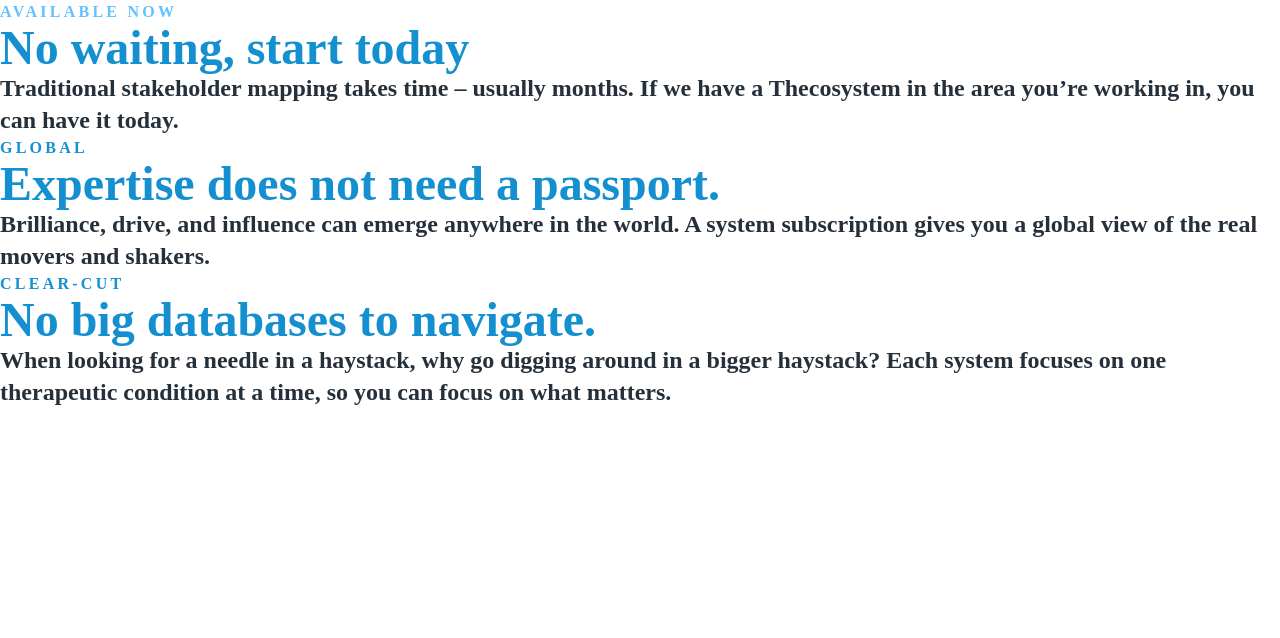
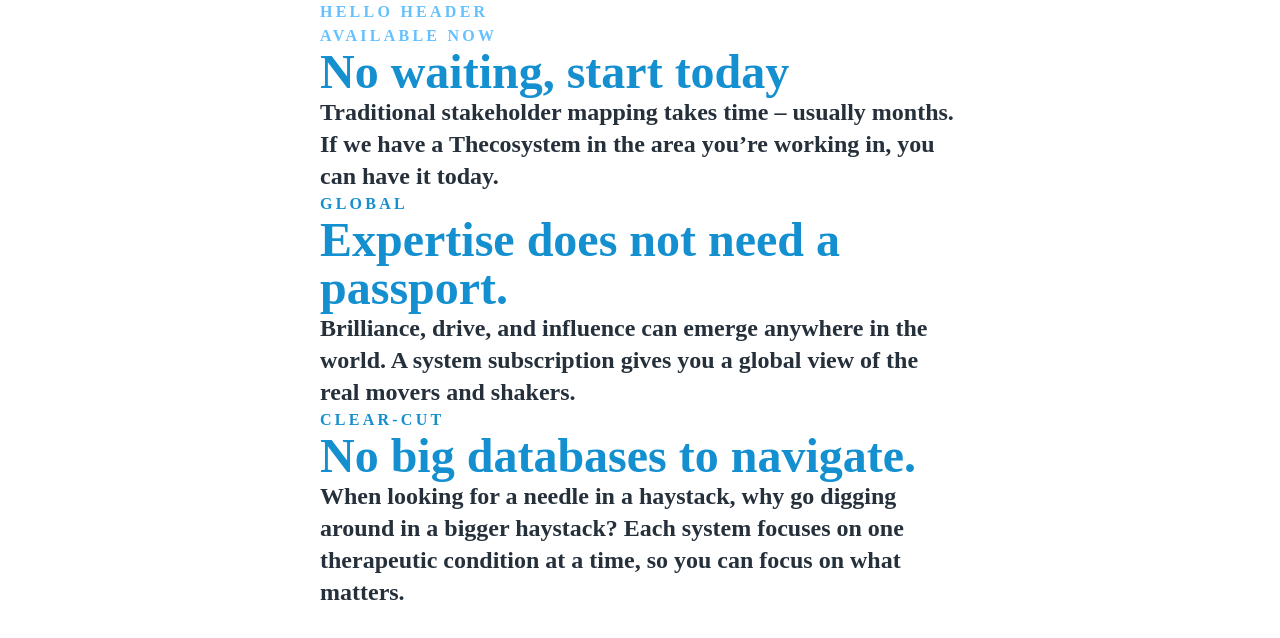
Before and after one commit to stevefaeembra/demo14082023, a website: page src/index.html in a window 1280 px wide. Drawn offline with Linux system fonts and the light colour scheme.

Commit message:
center it

```diff
--- a/src/index.html
+++ b/src/index.html
@@ -6,8 +6,11 @@
   <link rel="stylesheet" href="./output.css">
   <title>Document</title>
 </head>
-<body>
-  <header></header>
+<body class="flex flex-col w-full justify-center">
+  <div class="mx-auto w-1/2">
+  <header>
+    <h1>Hello header</h1>
+  </header>
   <article>
     <div>
       <h1 class="text-base">Available now</h1>
@@ -30,5 +33,6 @@
     </div>
   </article>
   <article></article>
+</div>
 </body>
 </html>
```
Also changed, not shown: src/output.css.
